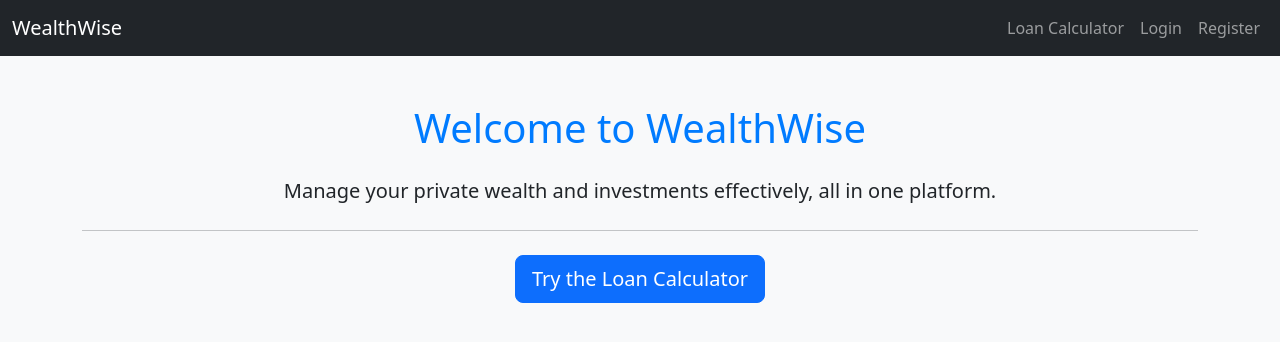
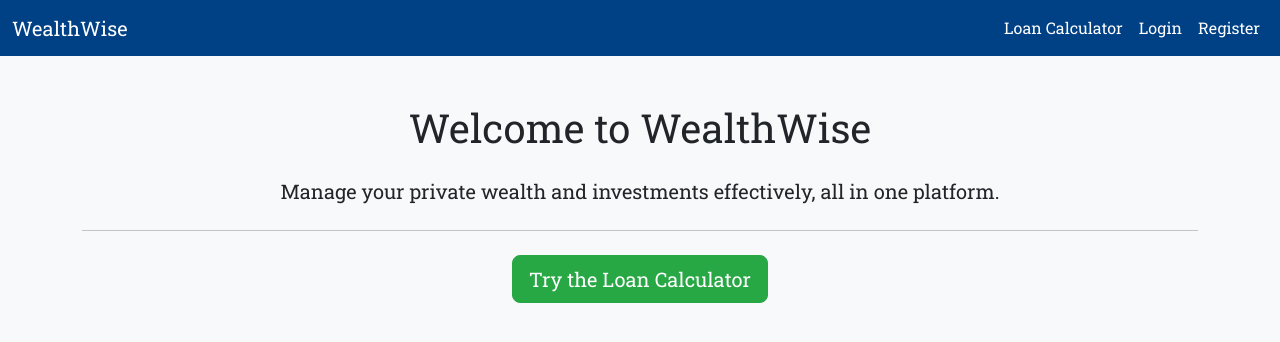
Before and after one commit to jakujobi/wealthwise, a Django app: page / in a window 1280 px wide. Shown: the top 342 px of the page. Run offline with Django 5.2, Linux system fonts and the light colour scheme.

Commit message:
broken css

```diff
--- a/core/settings.py
+++ b/core/settings.py
@@ -117,6 +117,10 @@ USE_TZ = True
 # https://docs.djangoproject.com/en/5.1/howto/static-files/
 
 STATIC_URL = 'static/'
+STATICFILES_DIRS = [
+    BASE_DIR / "static",
+]
+
 
 # Default primary key field type
 # https://docs.djangoproject.com/en/5.1/ref/settings/#default-auto-field
--- a/static/css/custom.css
+++ b/static/css/custom.css
@@ -1,6 +1,41 @@
+/* Import a financial font */
+@import url("https://fonts.googleapis.com/css2?family=Roboto+Slab:wght@400;700&display=swap");
+
 body {
-    background-color: #f8f9fa; /* Light gray background */
-  }
-  h1 {
-    color: #007bff; /* Blue text */
-  }
+  font-family: "Roboto Slab", serif;
+  background-color: #f8f9fa; /* Light background for contrast */
+}
+
+.navbar {
+  background-color: #004085; /* Dark blue for navbar */
+}
+
+.navbar-brand,
+.nav-link {
+  color: #ffffff !important; /* White text for navbar links */
+}
+
+.nav-link:hover {
+  color: #ffc107 !important; /* Gold color on hover */
+}
+
+.container {
+  color: #212529; /* Default text color */
+}
+
+.btn-primary {
+  background-color: #28a745; /* Green button */
+  border-color: #28a745;
+}
+
+.btn-primary:hover {
+  background-color: #218838; /* Darker green on hover */
+  border-color: #1e7e34;
+}
+
+.footer {
+  background-color: #004085; /* Dark blue for footer */
+  color: #ffffff;
+  padding: 1rem 0;
+  text-align: center;
+}
--- a/templates/base.html
+++ b/templates/base.html
@@ -15,7 +15,7 @@
 </head>
 <body>
   <!-- Navbar Example -->
-  <nav class="navbar navbar-expand-lg navbar-dark bg-dark">
+  <nav class="navbar navbar-expand-lg">
     <div class="container-fluid">
       <a class="navbar-brand" href="/">WealthWise</a>
       <button class="navbar-toggler" type="button" data-bs-toggle="collapse" data-bs-target="#navbarNav">
```
Also changed, not shown: static/images/default_profile.png (deleted), users/static/images/default_profile.png (added), 1 other file.
